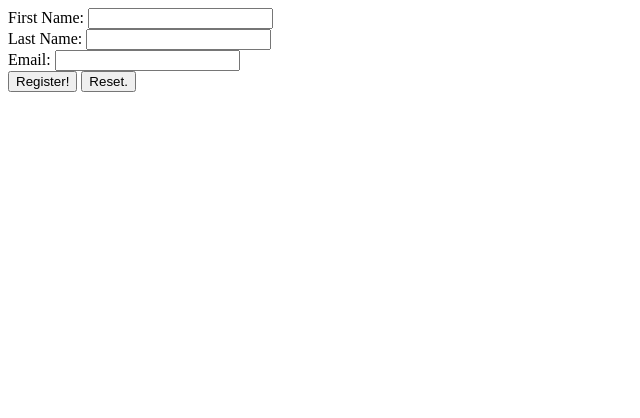
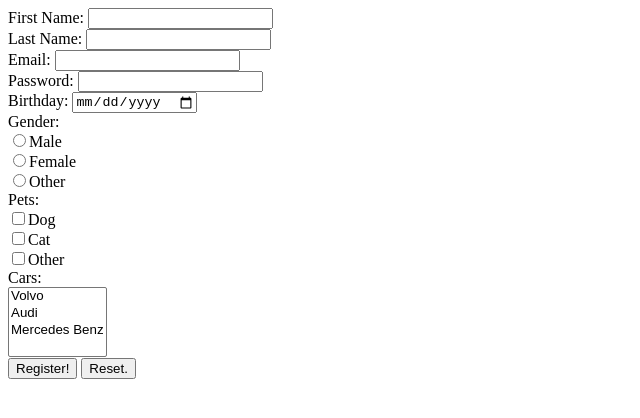
Before and after one commit to yuberalberto/htmlCourse, a plain HTML site: page Register.html in a window 1280 px wide. Shown: the whole page, without its empty margins (0-640 px from the left). Drawn offline with Linux system fonts and the light colour scheme.

Commit message:
seccion 5 finished.

```diff
--- a/Register.html
+++ b/Register.html
@@ -5,15 +5,44 @@
         <meta name="viewport" content="width=device-width, initial-scale=1.0">
         <meta http-equiv="X-UA-Compatible" content="ie=edge">
         <title>Register</title>
+        <!--<link rel="icon" href="favicon.ico">-->
     </head>
     <body>
         <form>
             <label for="in_FirstName">First Name:</label>
-            <input type="text" id="in_FirstName"><br> <!--Apply labels.-->
-            <label>Last Name: <input type="text"></label><br> <!--Alternate way of apply labels.-->
-            <label>Email: <input type="email" required></label><br>
+            <input type="text" name="firstname" id="in_FirstName"><br> <!--Apply labels.-->
+            <label>Last Name: <input type="text" name="lastname"></label><br> <!--Alternate way of apply labels.-->
+            <label>Email: <input type="email" name="email" required></label><br>
+            <label>Password: <input type="password" name="password" minlength="8" maxlength="10"  required></label><br>
+            <label>Birthday: <input type="date" name="birthday"></label><br>
+            <label>Gender:<br>
+                <input type="radio" name="gender" value="male">Male<br>
+                <input type="radio" name="gender" value="female">Female<br>
+                <input type="radio" name="gender" value="other">Other</label><br>
+            <label>Pets:<br>
+                <input type="checkbox" name="pets" value="dog">Dog<br>
+                <input type="checkbox" name="pets" value="cat">Cat<br>
+                <input type="checkbox" name="pets" value="other">Other</label><br>
+            <label>Cars:<br>
+                <select name="cars" multiple>
+                    <option value="volvo">Volvo<br>
+                    <option value="audi">Audi<br>
+                    <option value="mercedes benz">Mercedes Benz
+                </select></label><br>
             <input type="submit" value="Register!">
             <input type="reset" value="Reset.">
-        </form>
+        </form><br>
+
+        <!--key-value pair for
+        ?<br>
+        firstname=fake<br>
+        &lastname=name<br>
+        &email=judje%40forr.com<br>
+        &password=0192837445<br>
+        &birthday=2018-10-01<br>
+        &gender=female<br>
+        &pets=dog<br>
+        &cars=volvo<br>
+        &cars=audi<br>-->
     </body>
 </html>
```
Also changed, not shown: index.html (+2 -0 lines), drums-1398215_960_720 - copia - copia.png (added), drums-1398215_960_720 - copia.png (added), favicon.ico (added).
